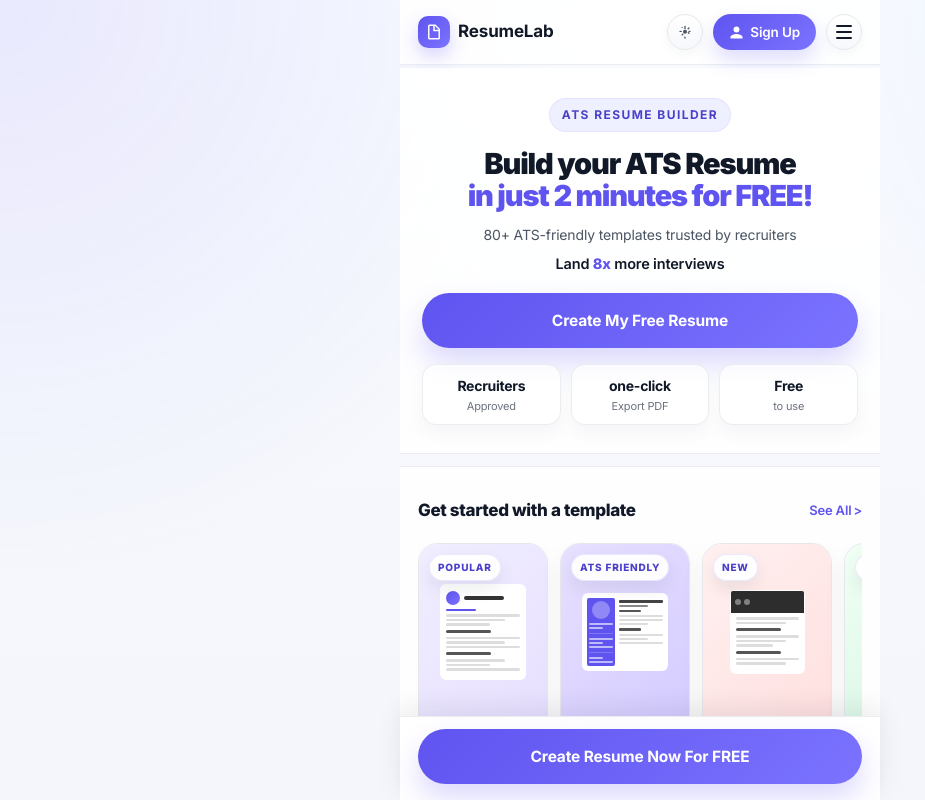
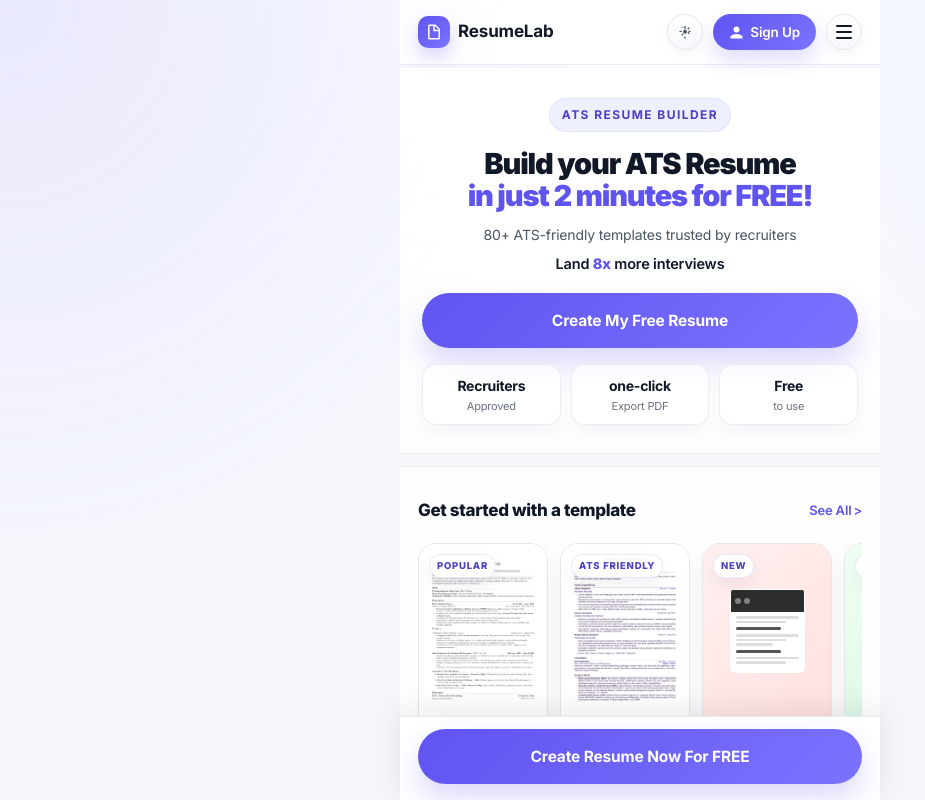
Before and after one commit to CROXTOn-sys/freeresume, a Next.js app: page / in a window 1280 px wide. Shown: the top 800 px of the page, without its empty margins (0-925 px from the left). Built offline with nearby package versions, Linux system fonts and the light colour scheme.

Commit message:
Update template previews with real images

```diff
--- a/src/components/TemplateCard.jsx
+++ b/src/components/TemplateCard.jsx
@@ -1,3 +1,5 @@
+import Image from 'next/image';
+
 function MiniResumeBear() {
   const line = 'mb-[2px] h-[2.5px] rounded-[2px] bg-[var(--mini-line)]';
   return (
@@ -96,22 +98,49 @@
   );
 }
 
-export default function TemplateCard({ badge, title, users, variant, thumbClass = '' }) {
+export default function TemplateCard({ badge, title, users, variant, thumbClass = '', isPreview = false }) {
   return (
-    <div className="relative flex-[0_0_clamp(118px,38vw,130px)] cursor-pointer overflow-hidden rounded-[20px] border border-[color:var(--border)] bg-[var(--card-bg)] shadow-[0_10px_24px_rgba(17,24,39,0.05)] transition-[transform,box-shadow,border-color] duration-200 hover:-translate-y-[2px] hover:border-[color:rgba(95,84,240,0.45)] hover:shadow-[0_16px_34px_rgba(95,84,240,0.12)]">
-      <div className="absolute left-[10px] top-[10px] z-[2] rounded-full border border-[color:var(--badge-border)] bg-[var(--badge-bg)] px-[8px] py-[5px] text-[10px] font-extrabold uppercase tracking-[0.08em] text-[var(--badge-text)] shadow-[0_8px_18px_rgba(17,24,39,0.08)]">
+    <div className="relative flex-[0_0_clamp(118px,38vw,130px)] overflow-hidden rounded-[18px] border border-[color:var(--border)] bg-[var(--card-bg)] shadow-[0_10px_24px_rgba(17,24,39,0.05)]">
+      <div className="absolute left-[10px] top-[10px] z-[2] rounded-full border border-[color:var(--badge-border)] bg-[var(--badge-bg)] px-[7px] py-[4px] text-[9.5px] font-extrabold uppercase tracking-[0.08em] text-[var(--badge-text)] shadow-[0_8px_18px_rgba(17,24,39,0.06)]">
         {badge}
       </div>
 
-      <div className={`relative flex h-[176px] w-full items-center justify-center overflow-hidden ${thumbClass}`}>
-        {variant === 'bear' && <MiniResumeBear />}
-        {variant === 'swan' && <MiniResumeSwan />}
+      <div className={`relative flex h-[174px] w-full items-center justify-center overflow-hidden ${thumbClass}`}>
+        {isPreview && variant === 'bear' && (
+          <div className="flex h-full w-full items-center justify-center bg-white px-[8px] py-[8px]">
+            <div className="relative h-full w-full overflow-hidden rounded-[6px]">
+              <Image
+                src="/images/template1.png"
+                alt="Resume template preview"
+                fill
+                sizes="(max-width: 480px) 38vw, 130px"
+                className="object-contain object-center"
+                priority
+              />
+            </div>
+          </div>
+        )}
+        {isPreview && variant === 'swan' && (
+          <div className="flex h-full w-full items-center justify-center bg-white px-[8px] py-[8px]">
+            <div className="relative h-full w-full overflow-hidden rounded-[6px]">
+              <Image
+                src="/images/template2.png"
+                alt="Resume template preview"
+                fill
+                sizes="(max-width: 480px) 38vw, 130px"
+                className="object-contain object-center"
+              />
+            </div>
+          </div>
+        )}
+        {!isPreview && variant === 'bear' && <MiniResumeBear />}
+        {!isPreview && variant === 'swan' && <MiniResumeSwan />}
         {variant === 'henna' && <MiniResumeHenna />}
         {variant === 'nova' && <MiniResumeNova />}
       </div>
 
-      <div className="px-[11px] pb-[13px] pt-[12px]">
-        <div className="mb-[5px] text-[13.5px] font-extrabold tracking-[-0.01em] text-[var(--text-dark)]">
+      <div className="px-[11px] pb-[12px] pt-[11px]">
+        <div className="mb-[4px] text-[13.5px] font-extrabold tracking-[-0.01em] text-[var(--text-dark)]">
           {title}
         </div>
         <div className="flex items-center gap-[4px] text-[11px] leading-[1.25] text-[var(--text-light)]">
--- a/src/components/TemplatesSection.jsx
+++ b/src/components/TemplatesSection.jsx
@@ -7,6 +7,7 @@
     users: '5.8K users',
     variant: 'bear',
     thumbClass: 'bg-[linear-gradient(135deg,#f0eeff_0%,#e8e0ff_100%)]',
+    isPreview: true,
   },
   {
     badge: 'ATS friendly',
@@ -14,6 +15,7 @@
     users: '2.3K users',
     variant: 'swan',
     thumbClass: 'bg-[linear-gradient(135deg,#e8e0ff_0%,#d4ccff_100%)]',
+    isPreview: true,
   },
   {
     badge: 'New',
```
Also changed, not shown: public/images/template1.png (added), public/images/template2.png (added).
